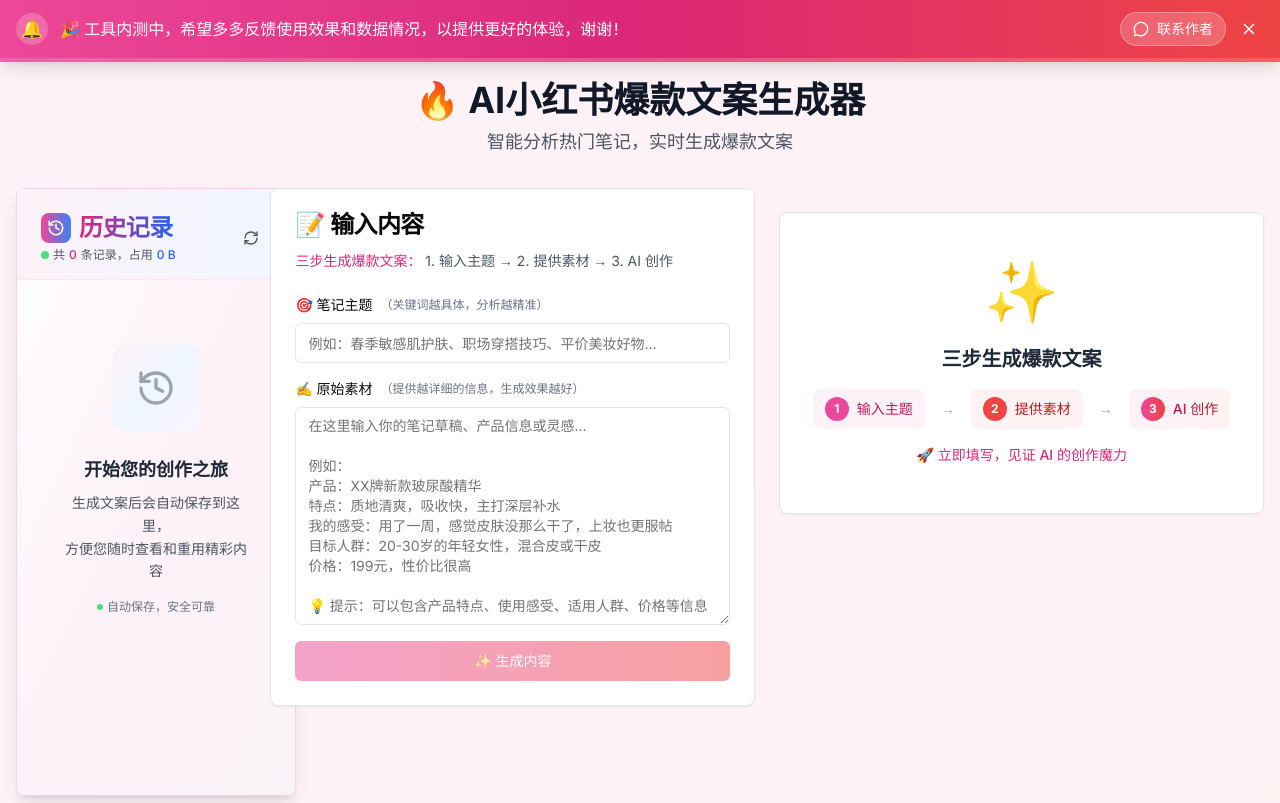
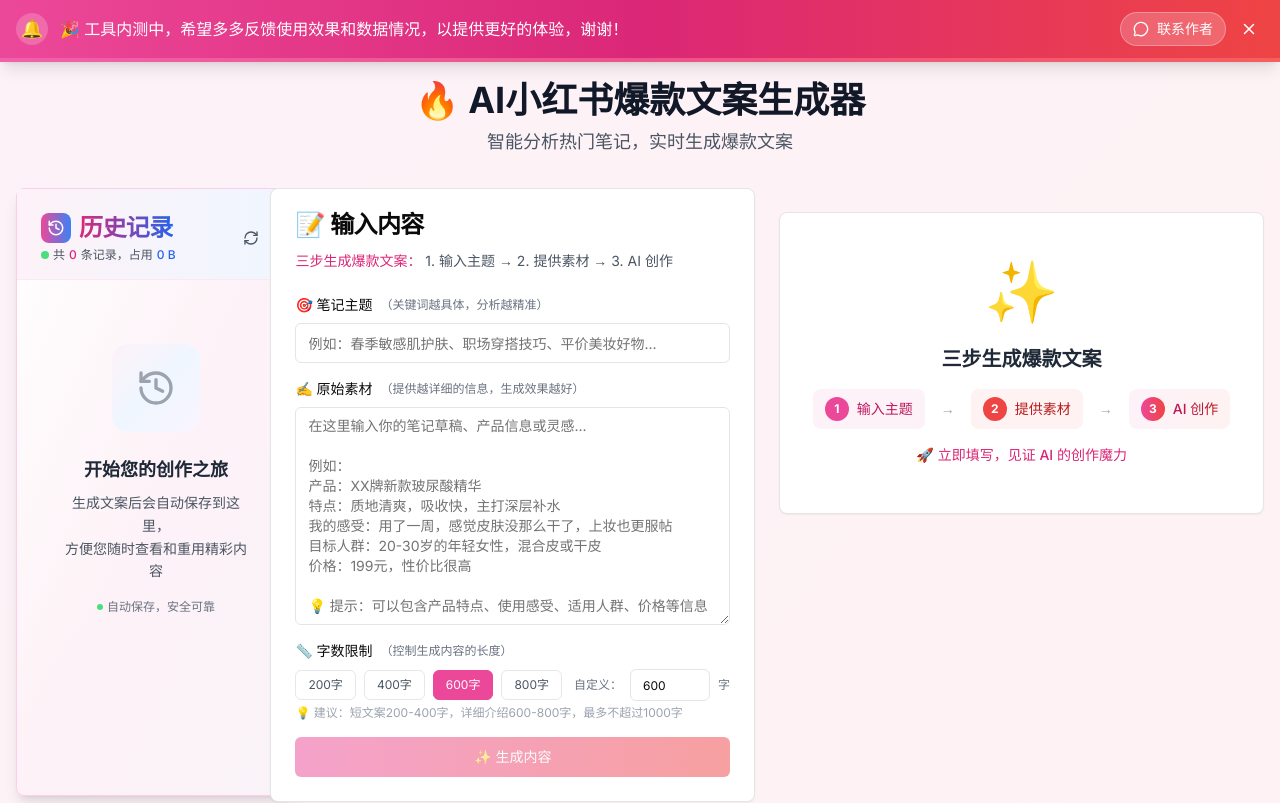
Before and after one commit to puyujian/xhs-ai-writer, a Next.js app: page / in a window 1280 px wide. Shown: the top 803 px of the page. Built offline with nearby package versions, Linux system fonts and the light colour scheme.

Commit message:
增加字数限制

```diff
--- a/app/api/generate-stream/route.ts
+++ b/app/api/generate-stream/route.ts
@@ -11,7 +11,7 @@ const debugLoggingEnabled = process.env.ENABLE_DEBUG_LOGGING === 'true';
 
 export async function POST(request: Request) {
   try {
-    const { keyword, user_info, hot_post_rules } = await request.json();
+    const { keyword, user_info, hot_post_rules, word_limit = 600 } = await request.json();
 
     // 添加调试日志，验证数据传递
     if (debugLoggingEnabled) {
@@ -20,6 +20,7 @@ export async function POST(request: Request) {
       console.log('📝 user_info 长度:', user_info?.length || 0, '字符');
       console.log('📝 user_info 前100字符:', user_info?.substring(0, 100) || '空');
       console.log('📝 hot_post_rules 是否存在:', !!hot_post_rules);
+      console.log('📏 word_limit:', word_limit, '字'); // 添加字数限制日志
     }
 
     if (!user_info || !keyword) {
@@ -30,7 +31,8 @@ export async function POST(request: Request) {
     const generatePrompt = getGenerationPrompt(
       hot_post_rules ? JSON.stringify(hot_post_rules, null, 2) : '请参考小红书热门内容的一般规律',
       user_info,
-      keyword
+      keyword,
+      word_limit // 传递字数限制参数
     );
 
     // 创建流式响应
--- a/components/GeneratorClient.tsx
+++ b/components/GeneratorClient.tsx
@@ -35,6 +35,7 @@ const playbookRegex = /##\s*7[.、]?\s*(小红书增长 Playbook|增长 Playbook
 export default function GeneratorClient() {
   const [keyword, setKeyword] = useState('')
   const [userInfo, setUserInfo] = useState('')
+  const [wordLimit, setWordLimit] = useState(600) // 默认600字
   const [loading, setLoading] = useState(false)
   const [loadingStage, setLoadingStage] = useState<'analyzing' | 'generating' | ''>('')
 
@@ -282,6 +283,7 @@ export default function GeneratorClient() {
           hot_post_rules: analysisResult.analysis,
           user_info: userInfo,
           keyword,
+          word_limit: wordLimit, // 传递字数限制参数
         }),
         signal: abortControllerRef.current.signal,
       })
@@ -650,6 +652,52 @@ export default function GeneratorClient() {
                 disabled={loading}
                 className="text-sm"
               />
+            </div>
+
+            {/* 字数限制控件 */}
+            <div>
+              <label className="flex items-center gap-2 text-sm font-medium mb-2">
+                <span>📏 字数限制</span>
+                <span className="text-xs text-gray-500 font-normal">（控制生成内容的长度）</span>
+              </label>
+              <div className="flex items-center gap-3">
+                {/* 预设字数选项 */}
+                <div className="flex gap-2">
+                  {[200, 400, 600, 800].map((limit) => (
+                    <button
+                      key={limit}
+                      type="button"
+                      onClick={() => setWordLimit(limit)}
+                      disabled={loading}
+                      className={`px-3 py-1.5 text-xs rounded-md border transition-all ${
+                        wordLimit === limit
+                          ? 'bg-pink-500 text-white border-pink-500'
+                          : 'bg-white text-gray-600 border-gray-200 hover:border-pink-300 hover:text-pink-600'
+                      } ${loading ? 'opacity-50 cursor-not-allowed' : 'cursor-pointer'}`}
+                    >
+                      {limit}字
+                    </button>
+                  ))}
+                </div>
+
+                {/* 自定义字数输入 */}
+                <div className="flex items-center gap-2">
+                  <span className="text-xs text-gray-500">自定义：</span>
+                  <Input
+                    type="number"
+                    min="100"
+                    max="1000"
+                    value={wordLimit}
+                    onChange={(e) => setWordLimit(Math.max(100, Math.min(1000, parseInt(e.target.value) || 600)))}
+                    disabled={loading}
+                    className="w-20 h-8 text-xs"
+                  />
+                  <span className="text-xs text-gray-500">字</span>
+                </div>
+              </div>
+              <p className="text-xs text-gray-400 mt-1">
+                💡 建议：短文案200-400字，详细介绍600-800字，最多不超过1000字
+              </p>
             </div>
 
             {error && (
--- a/lib/prompts.ts
+++ b/lib/prompts.ts
@@ -176,12 +176,14 @@ ${safeContent}
  * @param hotPostRules 热门笔记规律
  * @param userInfo 用户原始资料
  * @param keyword 关键词
+ * @param wordLimit 字数限制（可选，默认600字）
  * @returns 创作提示词
  */
 export const getGenerationPrompt = (
   hotPostRules: string,
   userInfo: string,
-  keyword: string
+  keyword: string,
+  wordLimit: number = 600
 ): string => {
   return `你是一位拥有百万粉丝、精通小红书增长 Playbook 的资深博主。你深刻理解小红书的"中心化分发"漏斗算法。
 
@@ -307,7 +309,7 @@ ${hotPostRules}
 - 包含至少3个生活化细节和1个幽默元素
 - 用场景和对话替代说明文字
 
-**首先分析素材的目标受众，选择匹配的称呼和语气**。开头从contentStructure.openingHooks中选择适合受众的风格；正文主体必须符合contentStructure.bodyTemplate的结构，将用户素材中的具体信息（如产品名称、使用体验、真实感受、价格、效果等）完整融入其中。如果用户素材中提到了具体的产品或体验，必须在正文中体现。**核心字数要求：**内容要丰富，力求达到600字左右，但**【绝对不能超过800字】**，这是为了严格遵守小红书1000字的平台硬性限制。（注：此处"字"指中文字符数，一个汉字=1字）结尾必须从contentStructure.endingHooks中选择一种来引导互动)
+**首先分析素材的目标受众，选择匹配的称呼和语气**。开头从contentStructure.openingHooks中选择适合受众的风格；正文主体必须符合contentStructure.bodyTemplate的结构，将用户素材中的具体信息（如产品名称、使用体验、真实感受、价格、效果等）完整融入其中。如果用户素材中提到了具体的产品或体验，必须在正文中体现。**核心字数要求：**内容要丰富，力求达到${wordLimit}字左右，但**【绝对不能超过${Math.min(wordLimit + 200, 1000)}字】**，这是为了严格遵守小红书1000字的平台硬性限制。（注：此处"字"指中文字符数，一个汉字=1字）结尾必须从contentStructure.endingHooks中选择一种来引导互动)
 
 ## 3. 关键词标签（10-15个）
 (必须结合报告中tagStrategy.tagCategories的所有分类，组合生成一个科学的标签矩阵，包含核心词、长尾词、场景词和人群词)
```
Also changed, not shown: .cunzhi-memory/metadata.json, .cunzhi-memory/rules.md.
